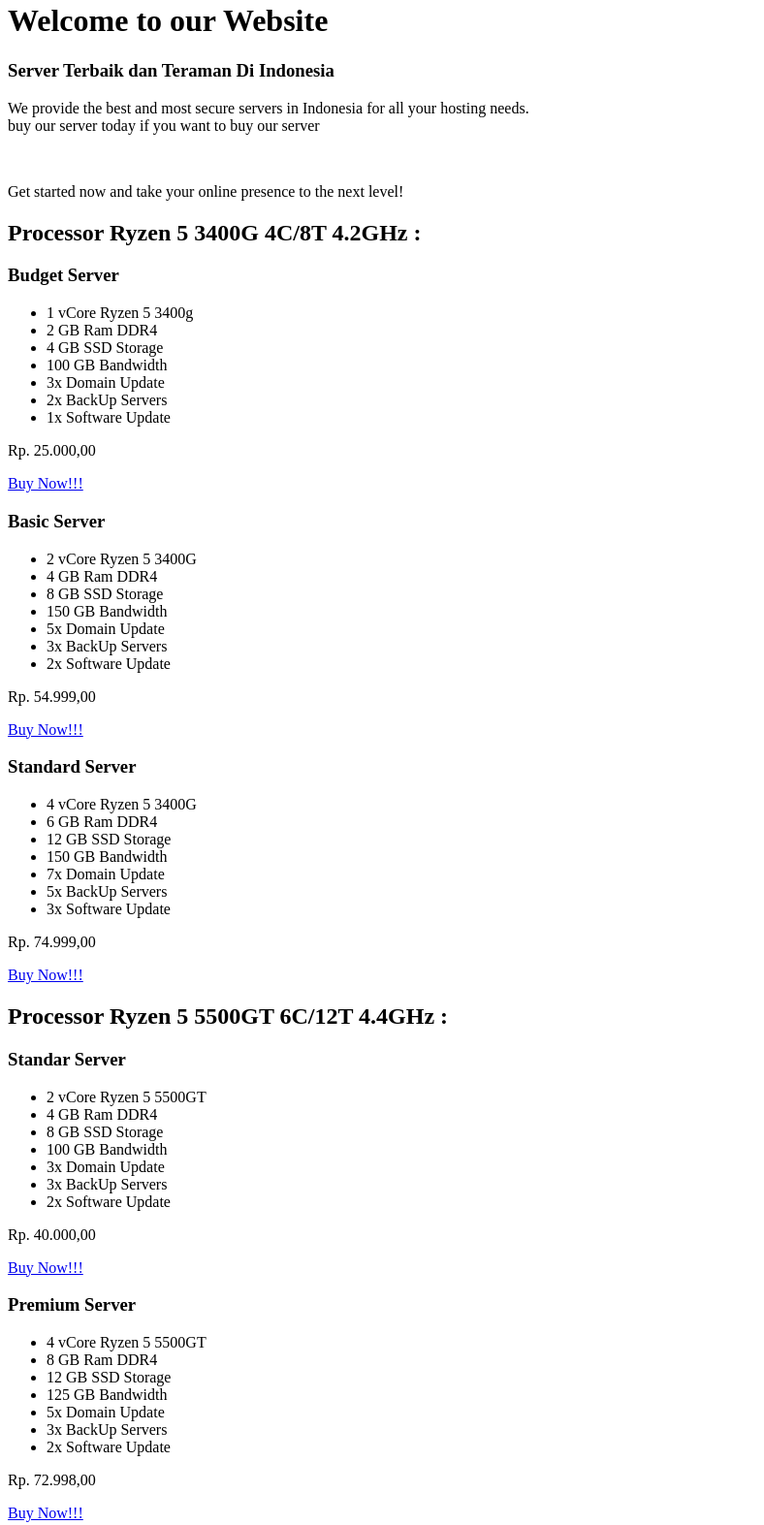
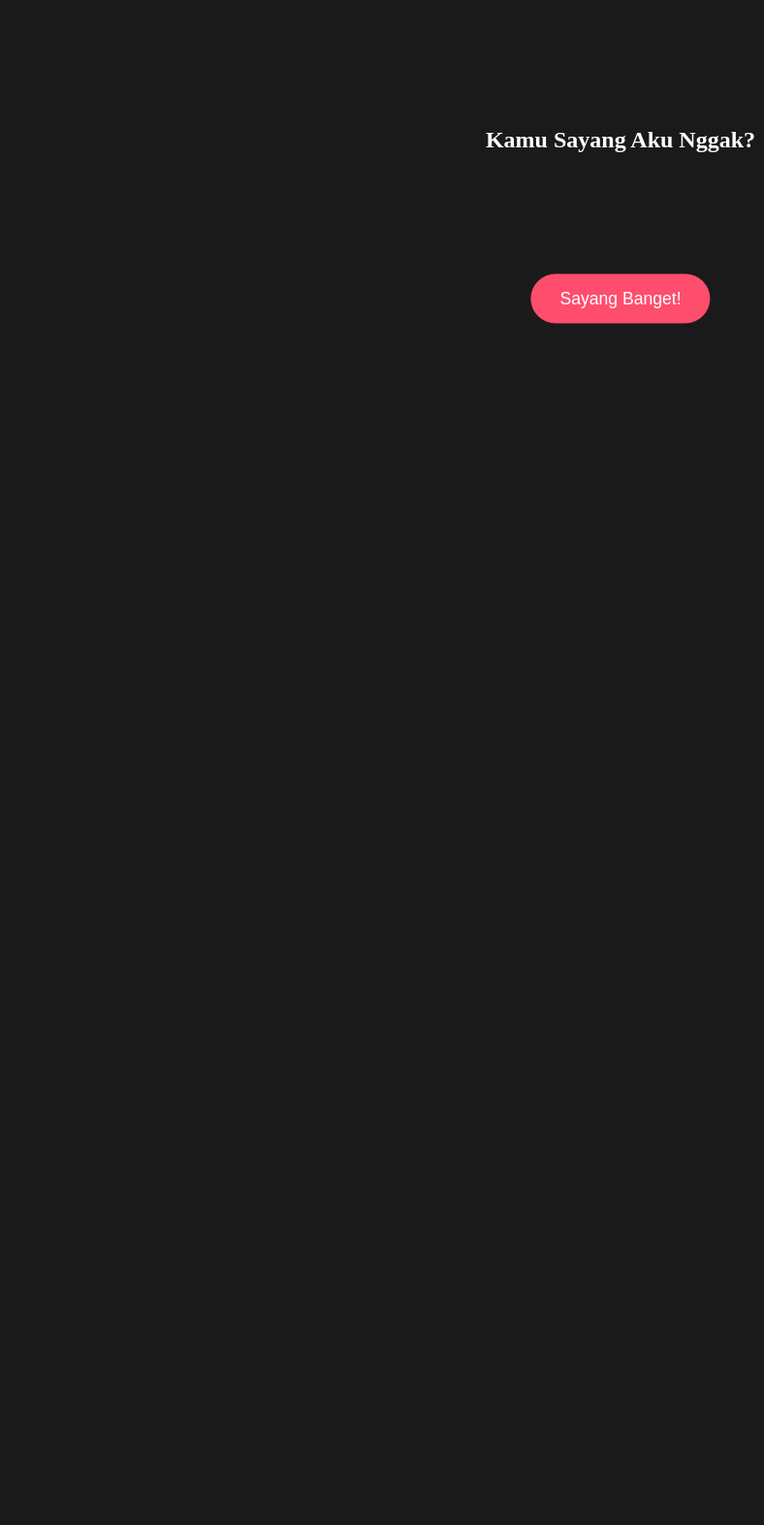
Before and after one commit to Abyaad-js/culat-cintah1, a plain HTML site: page index.html in a window 1280 px wide. Shown: the part 140-1713 px from the top of the page at 97% size, without its empty margins (0-788 px from the left). After the commit the page ends 800 px from the top, so only its background shows below. Drawn offline with Linux system fonts and the light colour scheme.

Commit message:
Rewrite index.html with new content and styles

```diff
--- a/index.html
+++ b/index.html
@@ -1,136 +1,99 @@
 <!DOCTYPE html>
-<html lang="en">
+<html lang="id">
 <head>
     <meta charset="UTF-8">
     <meta name="viewport" content="width=device-width, initial-scale=1.0">
-    <title>Document</title>
-    <link rel="stylesheet" href="index.css">
+    <title>Uji Perjuangan Cinta</title>
+    <style>
+        body {
+            margin: 0;
+            padding: 0;
+            height: 100vh;
+            display: flex;
+            flex-direction: column;
+            justify-content: center;
+            align-items: center;
+            background: #1a1a1a;
+            font-family: 'sans-serif';
+            overflow: hidden; /* Biar gak bisa di-scroll saat tombol lari */
+        }
+
+        .container {
+            text-align: center;
+            color: white;
+            z-index: 1;
+        }
+
+        .wrapper {
+            margin-top: 50px;
+            width: 100%;
+            height: 200px; /* Area bermain tombol */
+            position: relative;
+        }
+
+        #btnSayang {
+            padding: 15px 30px;
+            font-size: 1.1rem;
+            background: #ff4d6d;
+            color: white;
+            border: none;
+            border-radius: 50px;
+            cursor: pointer;
+            position: absolute;
+            left: 50%;
+            top: 50%;
+            transform: translate(-50%, -50%);
+            transition: 0.2s ease;
+            white-space: nowrap;
+        }
+    </style>
 </head>
 <body>
-    <!-- Menu Bar -->
-    <div class="container-menu">
-        <ul class="list-menu">
-            <li><a href="#" class="a-nav">Home</a></li>
-            <li><a href="about.html" class="a-nav">About</a></li>
-            <li><a href="contact.html" class="a-nav">Contact</a></li>
-        </ul>
 
-        <div class="log-in">
-            <a href="login.html" class="a-login">Log In</a>
-        </div>
-
-        <div class="sign-up">
-            <a href="sign.html" class="a-signup">Sign Up</a>
+    <div class="container">
+        <h2 id="judul">Kamu Sayang Aku Nggak?</h2>
+        <div class="wrapper" id="areaMain">
+            <button id="btnSayang">Sayang Banget!</button>
         </div>
     </div>
-    <!-- End Menu Bar -->
-     <!-- Content -->
-    <div class="container-content">
 
-        <div class="content1">
-            <h1 class="h1-content1">Welcome to our Website</h1>
-            <h3 class="h3-content1">Server Terbaik dan Teraman Di Indonesia</h3>
-            <p class="p-content1">We provide the best and most secure servers in Indonesia for all your hosting needs.
-            <br>buy our server today if you want to buy our server</p>
-            <br><p class="p-content1">Get started now and take your online presence to the next level!</p>
-        </div>
-    </div>
-    <h2 class="h2-list1">Processor Ryzen 5 3400G 4C/8T 4.2GHz :</h2>
-    <div class="container-list">
+    <script>
+        const btn = document.getElementById('btnSayang');
+        const judul = document.getElementById('judul');
 
-        <div class="list">
-            <h3 class="list-h3">Budget Server</h3>
-            <ul class="ul-paul">
-                <li class="li-list">1 vCore Ryzen 5 3400g</li>
-                <li class="li-list">2 GB Ram DDR4</li>
-                <li class="li-list">4 GB SSD Storage</li>
-                <li class="li-list">100 GB Bandwidth</li>
-                <li class="li-list">3x Domain Update</li>
-                <li class="li-list">2x BackUp Servers</li>
-                <li class="li-list">1x Software Update</li>
+        function lari() {
+            // 1. Hitung ukuran tombol agar tidak lari ke luar batas
+            const btnWidth = btn.offsetWidth;
+            const btnHeight = btn.offsetHeight;
 
-            </ul>
+            // 2. Ambil ukuran jendela browser yang terlihat (Viewport)
+            const windowWidth = window.innerWidth;
+            const windowHeight = window.innerHeight;
 
-            <p class="p-list">Rp. 25.000,00</p>
-            <div class="tombol-beli1">
-                <a href="beli-server-budget.html" class="a-beli">Buy Now!!!</a>
-            </div>
-        </div>
-        <div class="list">
-            <h3 class="list-h3">Basic Server</h3>
-            <ul class="ul-paul">
-                <li class="li-list">2 vCore Ryzen 5 3400G</li>
-                <li class="li-list">4 GB Ram DDR4</li>
-                <li class="li-list">8 GB SSD Storage</li>
-                <li class="li-list">150 GB Bandwidth</li>
-                <li class="li-list">5x Domain Update</li>
-                <li class="li-list">3x BackUp Servers</li>
-                <li class="li-list">2x Software Update</li>
+            // 3. Batasi area lari agar tombol tetap terlihat utuh (dikurangi margin 50px)
+            const maxX = windowWidth - btnWidth - 50;
+            const maxY = windowHeight - btnHeight - 50;
 
-            </ul>
+            // 4. Pastikan angka random tidak menghasilkan nilai negatif (minimal 20px dari tepi)
+            const randomX = Math.max(20, Math.floor(Math.random() * maxX));
+            const randomY = Math.max(20, Math.floor(Math.random() * maxY));
 
-            <p class="p-list">Rp. 54.999,00</p>
-            <div class="tombol-beli1">
-                <a href="beli-server-basic.html" class="a-beli">Buy Now!!!</a>
-            </div>
-        </div>
-            <div class="list">
-                <h3 class="list-h3">Standard Server</h3>
-            <ul class="ul-paul">
-                <li class="li-list">4 vCore Ryzen 5 3400G</li>
-                <li class="li-list">6 GB Ram DDR4</li>
-                <li class="li-list">12 GB SSD Storage</li>
-                <li class="li-list">150 GB Bandwidth</li>
-                <li class="li-list">7x Domain Update</li>
-                <li class="li-list">5x BackUp Servers</li>
-                <li class="li-list">3x Software Update</li>
+            // 5. Terapkan posisi baru
+            btn.style.position = "fixed"; // Pakai fixed agar patokannya layar, bukan container
+            btn.style.left = randomX + 'px';
+            btn.style.top = randomY + 'px';
+            btn.style.transform = 'none';
+            }
 
-            </ul>
+            // Event listener tetap sama
+            btn.addEventListener('mouseover', lari);
+            btn.addEventListener('touchstart', (e) => { e.preventDefault(); lari(); });
 
-            <p class="p-list">Rp. 74.999,00</p>
-            <div class="tombol-beli1">
-                <a href="beli-server-standard.html" class="a-beli">Buy Now!!!</a>
-            </div>
-        </div>
-    </div>
-        <h2 class="h2-list1">Processor Ryzen 5 5500GT 6C/12T 4.4GHz :</h2>
-    <div class="container-list2">
-        <div class="list2">
-            <h3 class="list-h3">Standar Server</h3>
-            <ul class="ul-paul">
-                <li class="li-list">2 vCore Ryzen 5 5500GT</li>
-                <li class="li-list">4 GB Ram DDR4</li>
-                <li class="li-list">8 GB SSD Storage</li>
-                <li class="li-list">100 GB Bandwidth</li>
-                <li class="li-list">3x Domain Update</li>
-                <li class="li-list">3x BackUp Servers</li>
-                <li class="li-list">2x Software Update</li>
-            </ul>
-
-            <p class="p-list">Rp. 40.000,00</p>
-            <div class="tombol-beli1">
-                <a href="beli-server-premium.html" class="a-beli">Buy Now!!!</a>
-            </div>
-        </div>
-        <div class="list2">
-            <h3 class="list-h3">Premium Server</h3>
-            <ul class="ul-paul">
-                <li class="li-list">4 vCore Ryzen 5 5500GT</li>
-                <li class="li-list">8 GB Ram DDR4</li>
-                <li class="li-list">12 GB SSD Storage</li>
-                <li class="li-list">125 GB Bandwidth</li>
-                <li class="li-list">5x Domain Update</li>
-                <li class="li-list">3x BackUp Servers</li>
-                <li class="li-list">2x Software Update</li>
-            </ul>
-
-            <p class="p-list">Rp. 72.998,00</p>
-            <div class="tombol-beli1">
-                <a href="beli-server-premium.html" class="a-beli">Buy Now!!!</a>
-            </div>
-        </div>
-    </div>
-         <!-- End content -->
-    <script src="index.js"></script>
+            btn.addEventListener('click', function() {
+                judul.innerHTML = "Dalli chilloo, lopp yuuu cayangggg <br> ❤️❤️❤️";
+                btn.style.display = 'none';
+                document.body.style.background = '#ff4d6d';
+            });
+    </script>
 </body>
 </html>
```
